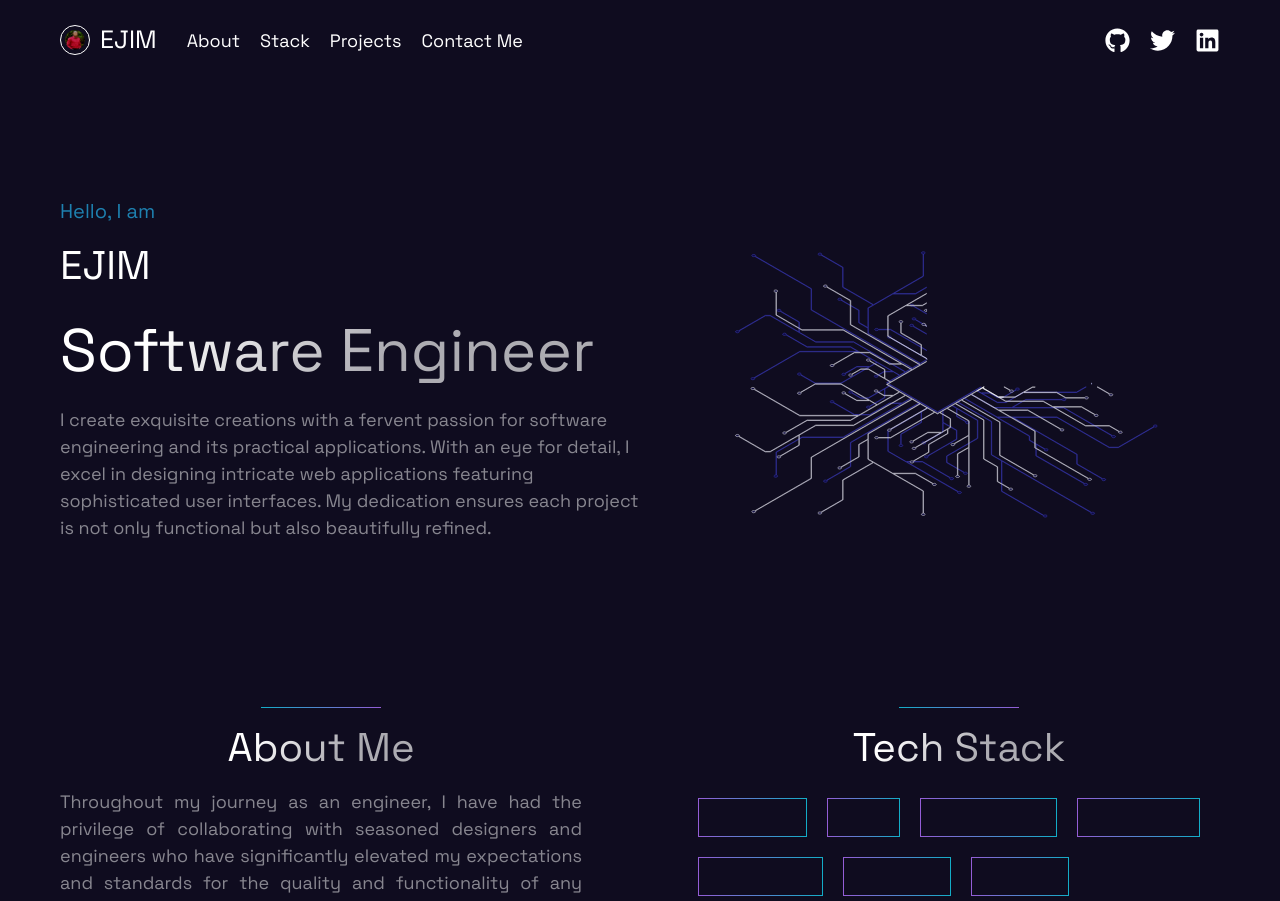
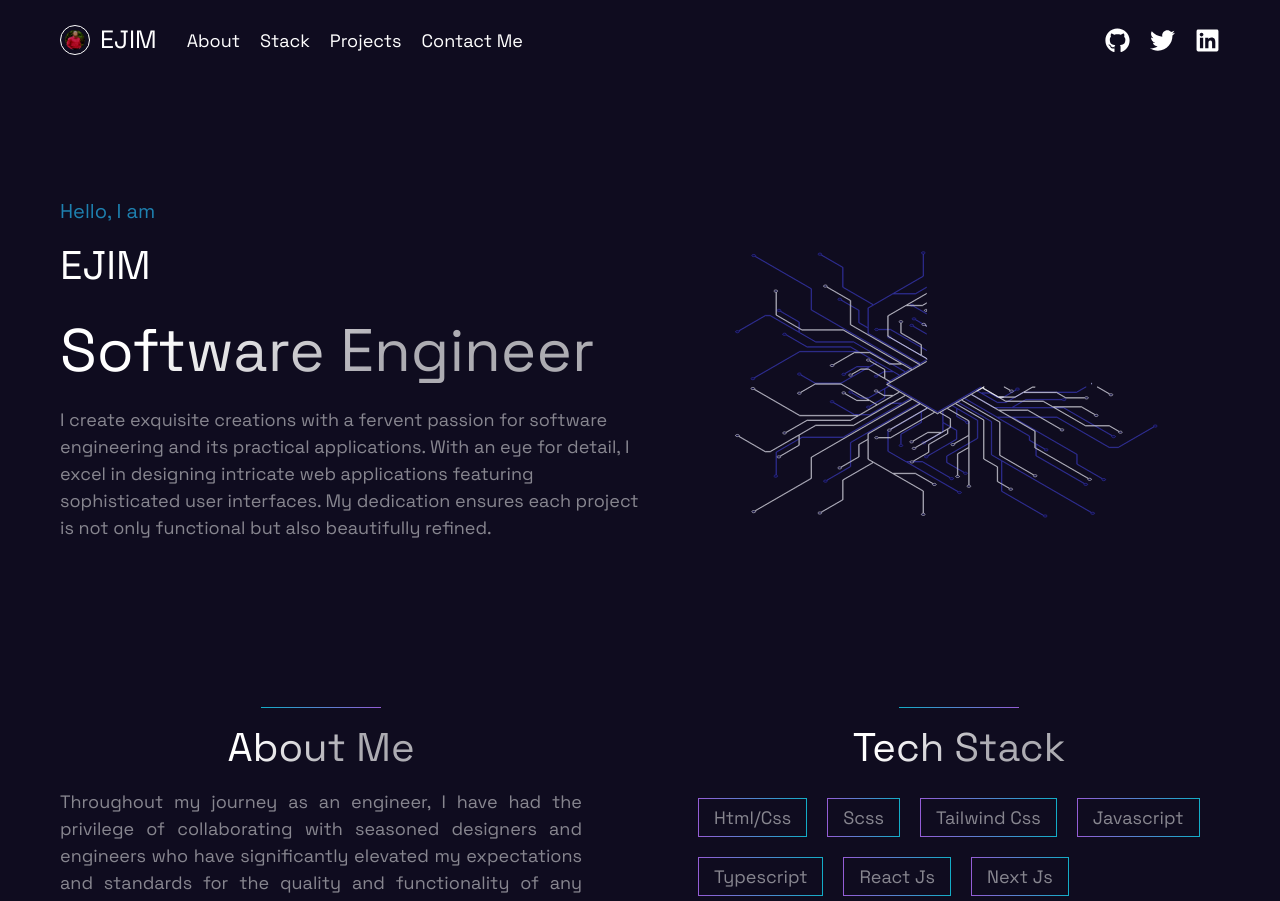
Before and after one commit to ejim11/jimmydev-portfolio, a Next.js app: page / in a window 1280 px wide. Shown: the top 901 px of the page. Built offline with nearby package versions, Linux system fonts and the light colour scheme.

Commit message:
💄 added text color to stacks

```diff
--- a/components/TechStack.tsx
+++ b/components/TechStack.tsx
@@ -34,7 +34,7 @@ const TechStack = () => {
               transition={{ duration: 0.3, ease: "easeIn", delay: i / 10 }}
               viewport={{ once: false }}
               key={stack}
-              className="mr-[2rem] px-[1.5rem] py-[.5rem] mb-[2rem] text-transparent border rounded-md border-gradient capitalize"
+              className="mr-[2rem] px-[1.5rem] text-color-text-1 py-[.5rem] mb-[2rem]  border rounded-md border-gradient capitalize"
             >
               {stack}
             </motion.p>
```
